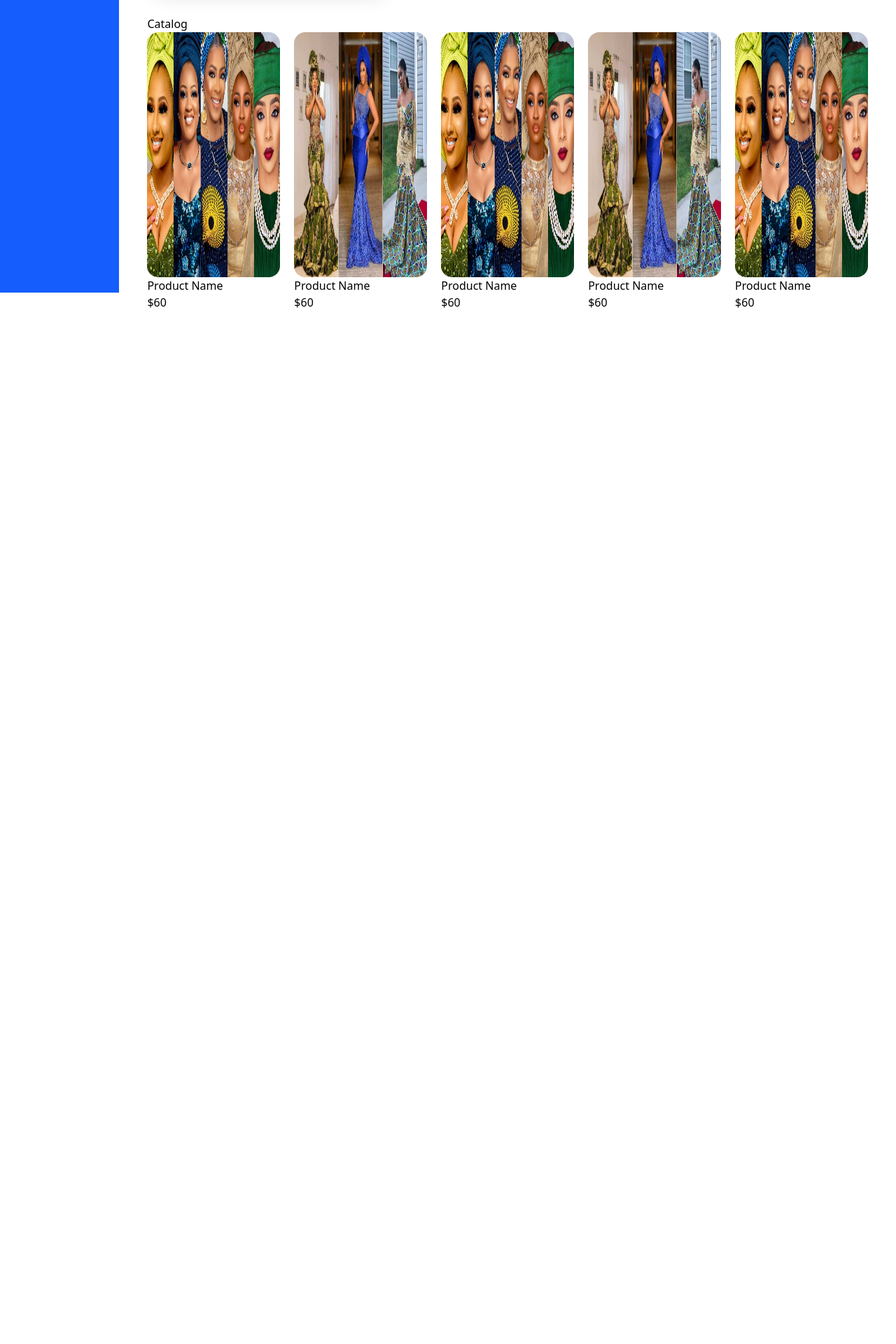
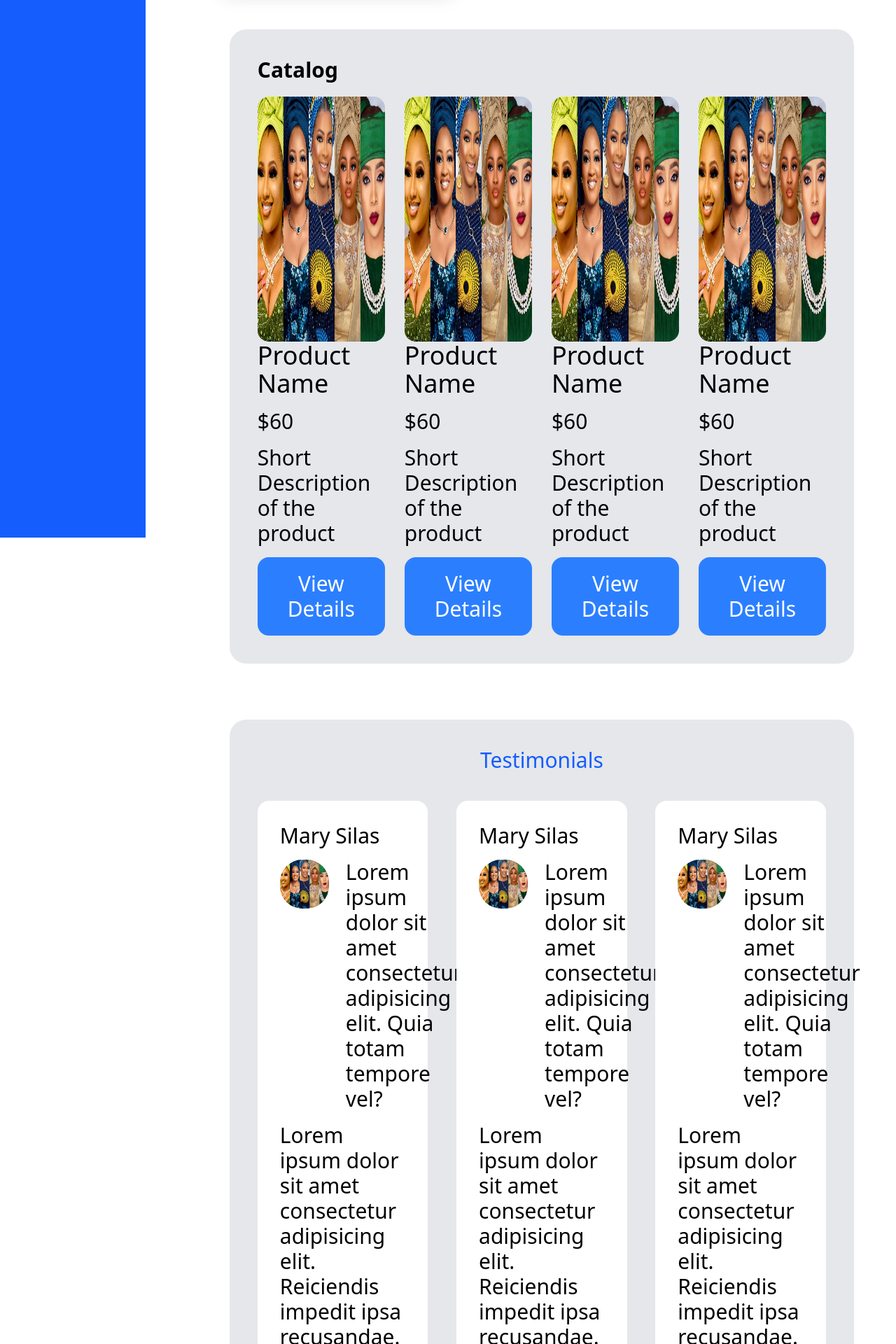
Before and after one commit to calebtolorunleke/Brandwave_App, a React (Vite) app: page /biopage in a window 1280 px wide. Shown: the part 620-2540 px from the top of the page at 70% size. Before the commit the page ends 1104 px from the top, so only its background shows below. Built offline with nearby package versions, Linux system fonts and the light colour scheme.

Commit message:
change on biopage compo

```diff
--- a/src/components/BioPage.jsx
+++ b/src/components/BioPage.jsx
@@ -54,7 +54,7 @@ const BioPage = () => {
 
       <div className="flex flex-row">
         {/* Sidebar */}
-        <div className="bg-blue-600 h-[900px] p-5 w-[15%] text-white gap-10">
+        <div className="bg-blue-600 h-[1250px] p-5 w-[20%] text-white gap-10 mr-15">
           <div className="flex flex-row gap-3 items-center text-white mb-9">
             <img
               src=""
@@ -145,7 +145,7 @@ const BioPage = () => {
             </div>
           </div>
 
-          <div className="flex flex-row gap-8 items-center">
+          <div className="flex flex-row gap-5 items-center">
             <div className="shadow-xl flex flex-row w-[350px] p-3 px-10 gap-5 items-center justify-between rounded-3xl">
               <FaInstagram size={50} />
               <FaXTwitter size={50} />
@@ -155,63 +155,167 @@ const BioPage = () => {
             <BiMessageDetail size={70} />
           </div>
 
-          <div className="flex flex-col">
-            <h1>Catalog</h1>
-            <div className="flex flex-row gap-5 justify-between">
+          <div className="flex flex-col bg-gray-200 p-10 rounded-3xl m-5">
+            <h1 className="font-bold text-3xl pb-5">Catalog</h1>
+            <div className="flex flex-row gap-7 justify-between">
               <div>
                 <img
                   src={imageCat1}
-                  className="h-[350px] w-[400px] rounded-2xl"
+                  className="h-[350px] w-[450px] rounded-2xl"
                   alt=""
                 />
-                <h1>Product Name</h1>
-                <h4>$60</h4>
-                <h6></h6>
-              </div>
-
-              <div>
-                <img
-                  src={imageCat2}
-                  className="h-[350px] w-[400px] rounded-2xl"
-                  alt=""
-                />
-                <h1>Product Name</h1>
-                <h4>$60</h4>
-                <h6></h6>
+                <div className="flex flex-col gap-4">
+                  <h1 className="text-4xl">Product Name</h1>
+                  <h4 className="text-3xl">$60</h4>
+                  <h6 className="text-3xl">Short Description of the product</h6>
+                  <button className="text-3xl p-5 bg-blue-500 text-white rounded-2xl">
+                    View Details
+                  </button>
+                </div>
               </div>
 
               <div>
                 <img
                   src={imageCat1}
-                  className="h-[350px] w-[400px] rounded-2xl"
+                  className="h-[350px] w-[450px] rounded-2xl"
                   alt=""
                 />
-                <h1>Product Name</h1>
-                <h4>$60</h4>
-                <h6></h6>
-              </div>
-
-              <div>
-                <img
-                  src={imageCat2}
-                  className="h-[350px] w-[400px] rounded-2xl"
-                  alt=""
-                />
-                <h1>Product Name</h1>
-                <h4>$60</h4>
-                <h6></h6>
+                <div className="flex flex-col gap-4">
+                  <h1 className="text-4xl">Product Name</h1>
+                  <h4 className="text-3xl">$60</h4>
+                  <h6 className="text-3xl">Short Description of the product</h6>
+                  <button className="text-3xl p-5 bg-blue-500 text-white rounded-2xl">
+                    View Details
+                  </button>
+                </div>
               </div>
 
               <div>
                 <img
                   src={imageCat1}
-                  className="h-[350px] w-[400px] rounded-2xl"
+                  className="h-[350px] w-[450px] rounded-2xl"
                   alt=""
                 />
-                <h1>Product Name</h1>
-                <h4>$60</h4>
-                <h6></h6>
+                <div className="flex flex-col gap-4">
+                  <h1 className="text-4xl">Product Name</h1>
+                  <h4 className="text-3xl">$60</h4>
+                  <h6 className="text-3xl">Short Description of the product</h6>
+                  <button className="text-3xl p-5 bg-blue-500 text-white rounded-2xl">
+                    View Details
+                  </button>
+                </div>
               </div>
+
+              <div>
+                <img
+                  src={imageCat1}
+                  className="h-[350px] w-[450px] rounded-2xl"
+                  alt=""
+                />
+                <div className="flex flex-col gap-4">
+                  <h1 className="text-4xl">Product Name</h1>
+                  <h4 className="text-3xl">$60</h4>
+                  <h6 className="text-3xl">Short Description of the product</h6>
+                  <button className="text-3xl p-5 bg-blue-500 text-white rounded-2xl">
+                    View Details
+                  </button>
+                </div>
+              </div>
+            </div>
+          </div>
+
+          <div
+            id="Testimonials"
+            className="flex flex-col bg-gray-200 gap-10 p-10 text-3xl rounded-3xl items-center justify-center m-5"
+          >
+            <h1 className="text-blue-600">Testimonials</h1>
+
+            <div className="flex flex-row justify-between gap-5">
+              <div className="flex flex-col shadow-3xl bg-white rounded-2xl p-8 w-[30%]">
+                <h2>Mary Silas</h2>
+                <div className=" flex flex-row gap-6 my-4">
+                  <img
+                    src={imageCat1}
+                    className="h-[70px] w-[70px] rounded-4xl"
+                    alt=""
+                  />
+                  <span>
+                    Lorem ipsum dolor sit amet consectetur adipisicing elit.
+                    Quia totam tempore vel?
+                  </span>
+                </div>
+                <h5>
+                  Lorem ipsum dolor sit amet consectetur adipisicing elit.
+                  Reiciendis impedit ipsa recusandae.
+                </h5>
+              </div>
+
+              <div className="flex flex-col shadow-3xl bg-white rounded-2xl p-8 w-[30%]">
+                <h2>Mary Silas</h2>
+                <div className=" flex flex-row gap-6 my-4">
+                  <img
+                    src={imageCat1}
+                    className="h-[70px] w-[70px] rounded-4xl"
+                    alt=""
+                  />
+                  <span>
+                    Lorem ipsum dolor sit amet consectetur adipisicing elit.
+                    Quia totam tempore vel?
+                  </span>
+                </div>
+                <h5>
+                  Lorem ipsum dolor sit amet consectetur adipisicing elit.
+                  Reiciendis impedit ipsa recusandae.
+                </h5>
+              </div>
+
+              <div className="flex flex-col shadow-3xl bg-white rounded-2xl p-8 w-[30%]">
+                <h2>Mary Silas</h2>
+                <div className=" flex flex-row gap-6 my-4">
+                  <img
+                    src={imageCat1}
+                    className="h-[70px] w-[70px] rounded-4xl"
+                    alt=""
+                  />
+                  <span>
+                    Lorem ipsum dolor sit amet consectetur adipisicing elit.
+                    Quia totam tempore vel?
+                  </span>
+                </div>
+                <h5>
+                  Lorem ipsum dolor sit amet consectetur adipisicing elit.
+                  Reiciendis impedit ipsa recusandae.
+                </h5>
+              </div>
+            </div>
+          </div>
+
+          <div
+            id="mva"
+            className="flex flex-row bg-gray-200 gap-10 p-10 text-3xl rounded-3xl items-center justify-center m-5"
+          >
+            <div className="flex flex-col shadow-3xl bg-white rounded-2xl p-4 gap-5">
+              <h1>Mission</h1> <hr className="bg-gray-100" />
+              <h5>
+                Lorem ipsum dolor sit amet, consectetur adipisicing elit.
+                Temporibus sed repellat optio ipsa officia ad?
+              </h5>
+            </div>
+
+            <div className="flex flex-col shadow-3xl bg-white rounded-2xl p-4 gap-5">
+              <h1>Vision</h1> <hr className="bg-gray-100" />
+              <h5>
+                Lorem ipsum dolor sit amet, consectetur adipisicing elit.
+                Temporibus sed repellat optio ipsa officia ad?
+              </h5>
+            </div>
+
+            <div className="flex flex-col shadow-3xl bg-white rounded-2xl p-4 gap-5">
+              <h1>Awards</h1> <hr className="bg-gray-100" />
+              <h5>
+                Lorem ipsum dolor sit amet, consectetur adipisicing elit.
+                Temporibus sed repellat optio ipsa officia ad?
+              </h5>
             </div>
           </div>
         </div>
```
